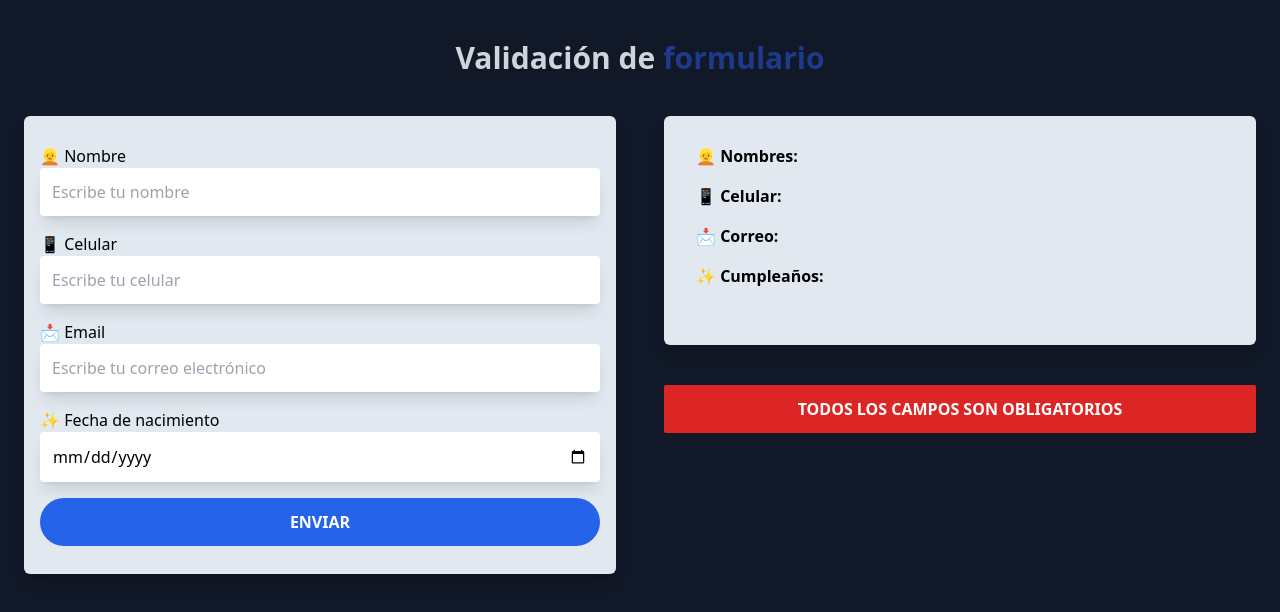
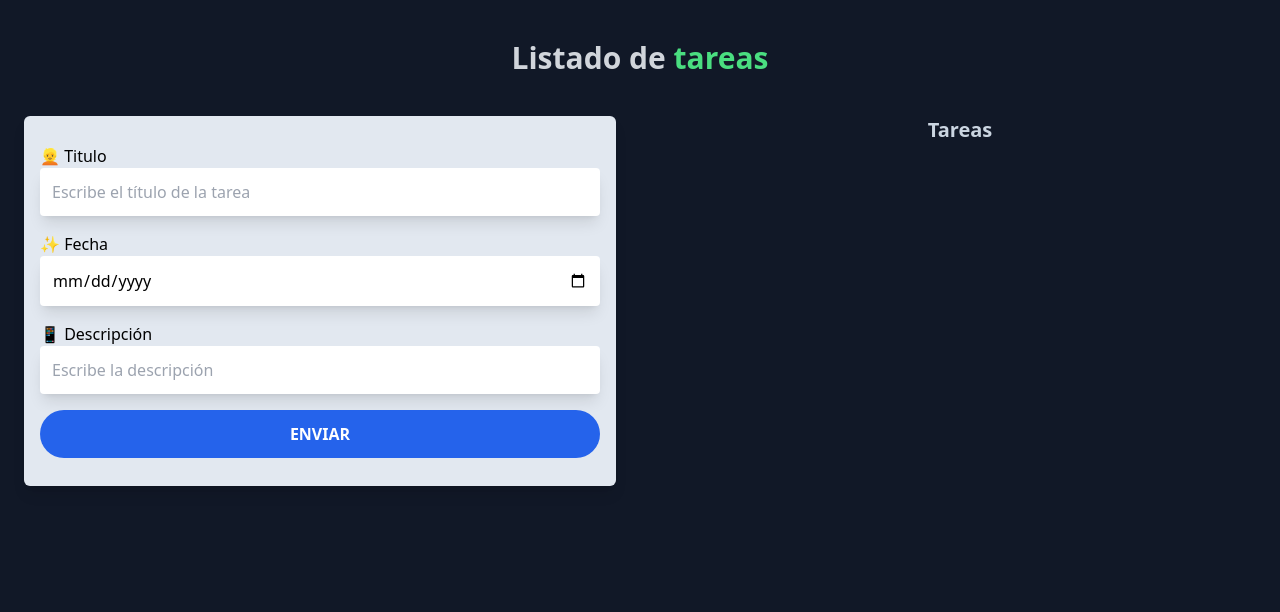
Before and after one commit to topette/Listado-de-Tareas-To-Do, a React (Vite) app: page / in a window 1280 px wide. Shown: the top 612 px of the page. Built offline with nearby package versions, Linux system fonts and the light colour scheme.

Commit message:
avances en useState

```diff
--- a/src/components/App.jsx
+++ b/src/components/App.jsx
@@ -2,6 +2,7 @@ import React from 'react'
 import Header from './Header'
 import Form from './Form'
 import { useState } from 'react'
+import Resultado from './Resultado'
 
 const App = () => {
 
@@ -12,9 +13,18 @@ const App = () => {
     <div className='w-full text-center'>
         <Header />
     </div>
-    <div className='w-full'>
+    <div className='flex'>
+    <div className='w-1/2'>
         <Form datos={datos} setDatos={setDatos} />
     </div>
+    <div className='w-1/2'>
+        <Resultado
+          datos={datos}
+
+        />
+    </div>
+    </div>
+
     </>
   )
 }
--- a/src/components/Form.jsx
+++ b/src/components/Form.jsx
@@ -3,9 +3,8 @@ import AlertError from './AlertError'
 
 const Form = ({datos, setDatos}) => {
 
-  const [nombre, setNombre] = useState('')
-  const [celular, setCelular] = useState('')
-  const [email, setEmail] = useState('')
+  const [titulo, setTitulo] = useState('')
+  const [descripcion, setDescripcion] = useState('')
   const [fecha, setFecha] = useState('')
 
   const [error, setError] = useState(false)
@@ -13,23 +12,21 @@ const Form = ({datos, setDatos}) => {
   const handleSubmit = (e) => {
     e.preventDefault()
 
-    if ([nombre, celular, email, fecha].includes("")){
+    if ([titulo, descripcion, fecha].includes("")){
       setError(true)
       return;
     }
     setError(false);
 
     const objetoDatos = {
-      nombre,
-      celular,
-      email,
+      titulo,
+      descripcion,
       fecha
     }
 
     setDatos([...datos, objetoDatos]);
-    setNombre('')
-    setCelular('')
-    setEmail('')
+    setTitulo('')
+    setDescripcion('')
     setFecha('')
 
   }
@@ -40,42 +37,33 @@ const Form = ({datos, setDatos}) => {
         <form onSubmit={handleSubmit}>
           {error && <AlertError>Falta diligenciar campos del formulario</AlertError> }
             <div className='auto-rows-auto m-4'>
-            <label className='w-full'>👱 Nombre</label>
+            <label className='w-full'>👱 Titulo</label>
             <input
             className='rounded p-3 shadow-lg w-full'
             type="text" name="" id=""
-            placeholder='Escribe tu nombre'
-            value={nombre}
-            onChange={(e) => setNombre(e.target.value)} />
+            placeholder='Escribe el título de la tarea'
+            value={titulo}
+            onChange={(e) => setTitulo(e.target.value)} />
             </div>
+
             <div className='auto-rows-auto m-4'>
-            <label className='w-full'>📱 Celular</label>
-            <input
-            className='rounded p-3 shadow-lg w-full'
-            type="number" name="" id=""
-            placeholder='Escribe tu celular'
-            value={celular}
-            onChange={(e) => setCelular(e.target.value)}
-            />
-            </div>
-            <div className='auto-rows-auto m-4'>
-            <label className='w-full'>📩 Email</label>
-            <input
-            className='rounded p-3 shadow-lg w-full'
-            type="email" name="" id=""
-            placeholder='Escribe tu correo electrónico'
-            value={email}
-            onChange={(e) => setEmail(e.target.value)}
-            />
-            </div>
-            <div className='auto-rows-auto m-4'>
-            <label className='w-full'>✨ Fecha de nacimiento</label>
+            <label className='w-full'>✨ Fecha</label>
             <input
             className='rounded p-3 shadow-lg w-full'
             type="date" name="" id=""
             placeholder='Selecciona la fecha'
             value={fecha}
             onChange={(e) => setFecha(e.target.value)}
+            />
+            </div>
+            <div className='auto-rows-auto m-4'>
+            <label className='w-full'>📱 Descripción</label>
+            <input
+            className='rounded p-3 shadow-lg w-full'
+            type="text" name="" id=""
+            placeholder='Escribe la descripción'
+            value={descripcion}
+            onChange={(e) => setDescripcion(e.target.value)}
             />
             </div>
             <div className='auto-rows-auto m-4'>
@@ -87,18 +75,7 @@ const Form = ({datos, setDatos}) => {
         </div>
 
 
-        <div className='mx-6 w-full'>
-    <div className='shadow-lg bg-slate-200 rounded-md h-1/2'>
-        <div className='py-5'>
-    <div className='font-bold mx-6 p-2'>👱 Nombres: </div>
-    <div className='font-bold mx-6 p-2'>📱 Celular: </div>
-    <div className='font-bold mx-6 p-2'>📩 Correo: </div>
-    <div className='font-bold mx-6 p-2'>✨ Cumpleaños: </div>
-    </div>
-    </div>
-    <div className='py-5'></div>
-    <input className="w-full bg-red-600 p-3 rounded-sm text-white font-bold hover:bg-red-900 cursor-pointer uppercase" type="button" value="Todos los campos son obligatorios" />
-    </div>
+
 
       </div>
   )
--- a/src/components/Header.jsx
+++ b/src/components/Header.jsx
@@ -3,7 +3,7 @@ import '../index.css'
 
 const Header = () => {
   return (
-    <div className="font-black text-gray-300 text-center content-center text-3xl my-10">Validación de <span className="text-blue-900">formulario</span></div>
+    <div className="font-black text-gray-300 text-center content-center text-3xl my-10">Listado de <span className="text-green-400">tareas</span></div>
   )
 }
 
--- a/src/components/Resultado.jsx
+++ b/src/components/Resultado.jsx
@@ -1,6 +1,25 @@
-const Resultado = () => {
+import Tarea from "./Tarea"
+
+const Resultado = ({datos}) => {
+
+  console.log(datos)
+
   return (
-    <></>
+    <>
+    <h4 className="text-center text-xl font-bold text-slate-300">Tareas</h4>
+
+
+     {datos.map ((dato) => {
+      return(
+        <>
+        <Tarea
+          tarea={dato}
+        />
+
+        </>
+      )
+    })}
+    </>
   )
 }
 
--- /dev/null
+++ b/src/components/Tarea.jsx
@@ -0,0 +1,16 @@
+const Tarea = ({tarea}) => {
+  console.log(tarea)
+  return (
+    <div className="w-full">
+      <div className="shadow-lg bg-slate-200 rounded-md h-1/2 mx-6 mb-2">
+        <div className="py-5">
+          <div className="font-bold mx-6 p-2">👱 Titulo: {datos.titulo}</div>
+          <div className="font-bold mx-6 p-2">📱 Fecha: {datos.fecha}</div>
+          <div className="font-bold mx-6 p-2">📩 Descripción: {datos.descripcion}</div>
+        </div>
+      </div>
+    </div>
+  );
+};
+
+export default Tarea;
```
